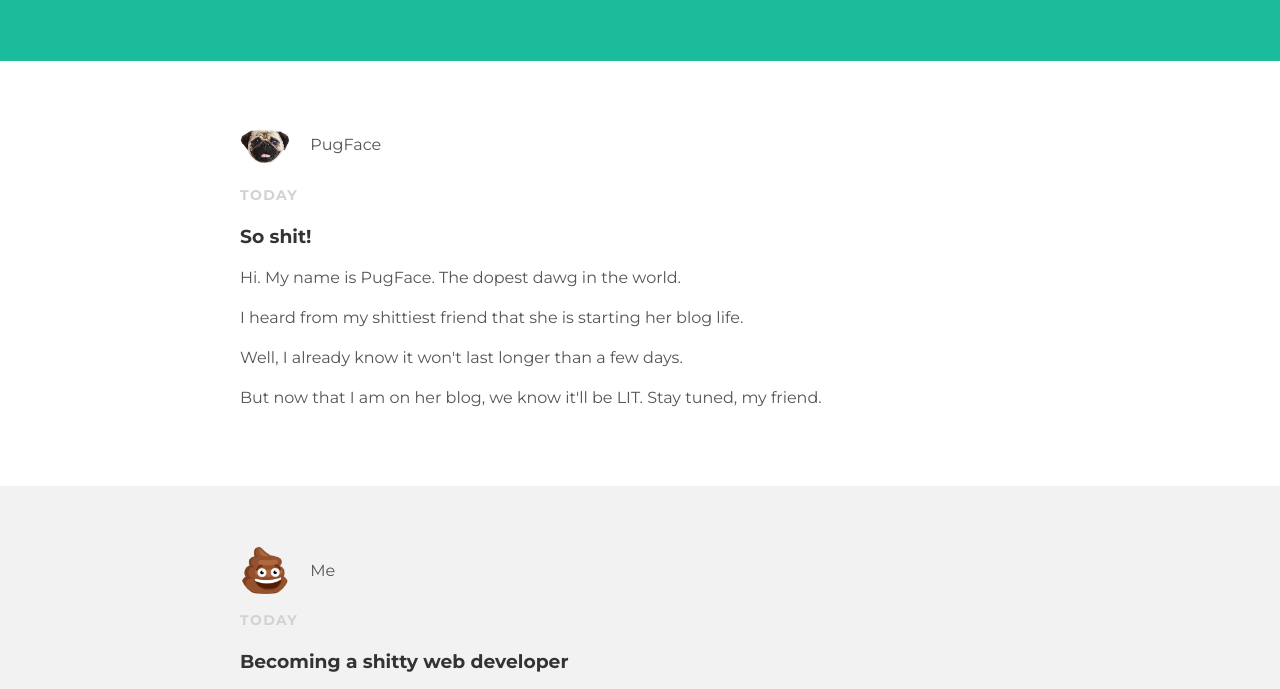
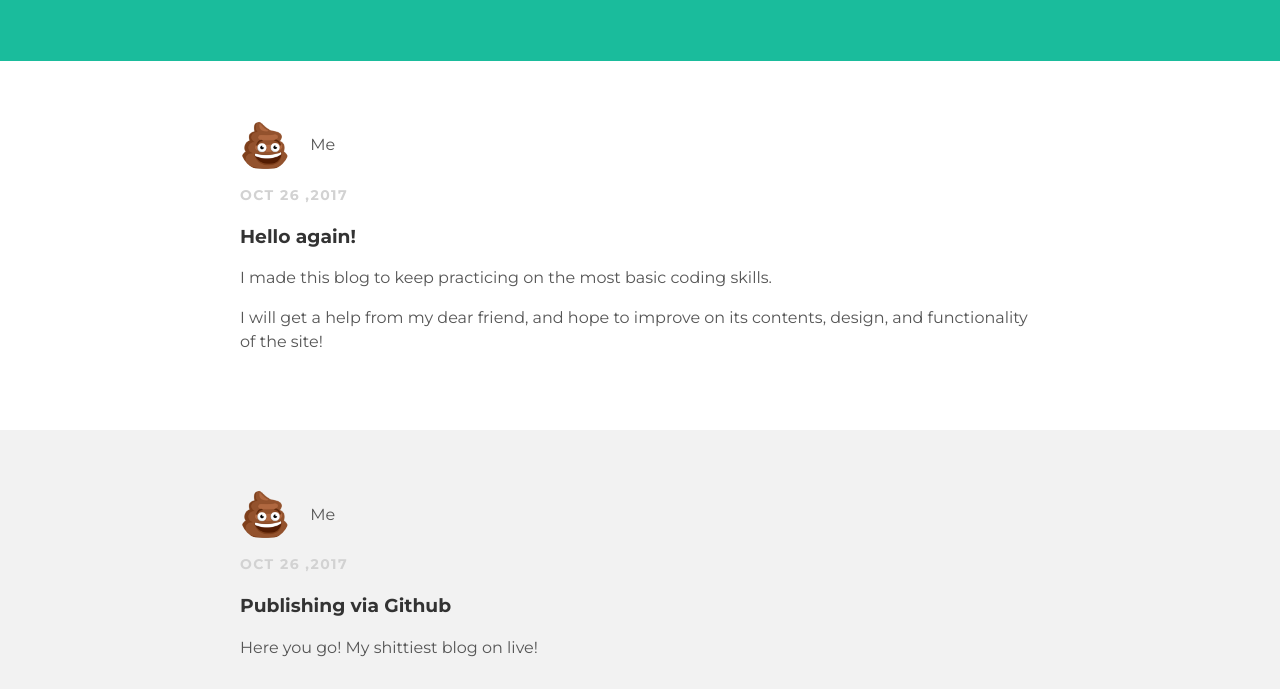
Before and after one commit to annsakai613/blog, a plain HTML site: page index.html in a window 1280 px wide. Shown: the part 89-778 px from the top of the page. Drawn offline with Linux system fonts and the light colour scheme.

Commit message:
Added another post

```diff
--- a/index.html
+++ b/index.html
@@ -17,13 +17,43 @@
       </div>
     </div>
     <div id="content">
+      <!-- another post -->
+      <div class="post-container">
+          <div class="post">
+            <div class="post-author">
+              <img src="shit.png">
+              <span>Me</span>
+            </div>
+            <p class="post-date">Oct 26 ,2017</p>
+            <h3 class="post-title">Hello again!</h3>
+            <div class="post-content">
+              <p>I made this blog to keep practicing on the most basic coding skills.</p>
+              <p>I will get a help from my dear friend, and hope to improve on its contents, design, and functionality of the site!</p>
+            </div> <!-- post-content -->
+          </div> <!-- post -->
+        </div> <!-- post-container -->
+      <!-- another post -->
+      <div class="post-container">
+          <div class="post">
+            <div class="post-author">
+              <img src="shit.png">
+              <span>Me</span>
+            </div>
+            <p class="post-date">Oct 26 ,2017</p>
+            <h3 class="post-title">Publishing via Github</h3>
+            <div class="post-content">
+              <p>Here you go! My shittiest blog on live!</p>
+            </div> <!-- post-content -->
+          </div> <!-- post -->
+        </div> <!-- post-container -->
+      <!-- another post -->
       <div class="post-container">
         <div class="post">
           <div class="post-author">
             <img src="pugface.jpg">
             <span>PugFace</span>
           </div>
-          <p class="post-date">Today</p>
+          <p class="post-date">Oct 24, 2017</p>
           <h3 class="post-title">So shit!</h3>
           <div class="post-content">
             <p>Hi. My name is PugFace. The dopest dawg in the world.</p>
@@ -39,27 +69,13 @@
             <img src="shit.png">
             <span>Me</span>
           </div>
-          <p class="post-date">Today</p>
+          <p class="post-date">Oct 24, 2017</p>
           <h3 class="post-title">Becoming a shitty web developer</h3>
           <div class="post-content">
             <p>If somebody would have told me a week ago that I would be able to make a wesbite, I would not have believed them.</p>
             <p>Just a few days later, I came across <strong>Mimo</strong> and started to work on a real blog.</p>
             <p>Well, they are not all that true. This learning program told me to type that up. I actually have made a couple websites before.</p>
             <p>This is my very first one. <a href="http://annsakai613.github.io/cats.html" target="_blank">Cat page</a></p>
-          </div> <!-- post-content -->
-        </div> <!-- post -->
-      </div> <!-- post-container -->
-    <!-- another post -->
-    <div class="post-container">
-        <div class="post">
-          <div class="post-author">
-            <img src="shit.png">
-            <span>Me</span>
-          </div>
-          <p class="post-date">Oct 26 ,2017</p>
-          <h3 class="post-title">Publishing via Github</h3>
-          <div class="post-content">
-            <p>Here you go! My shittiest blog on live!</p>
           </div> <!-- post-content -->
         </div> <!-- post -->
       </div> <!-- post-container -->
```
